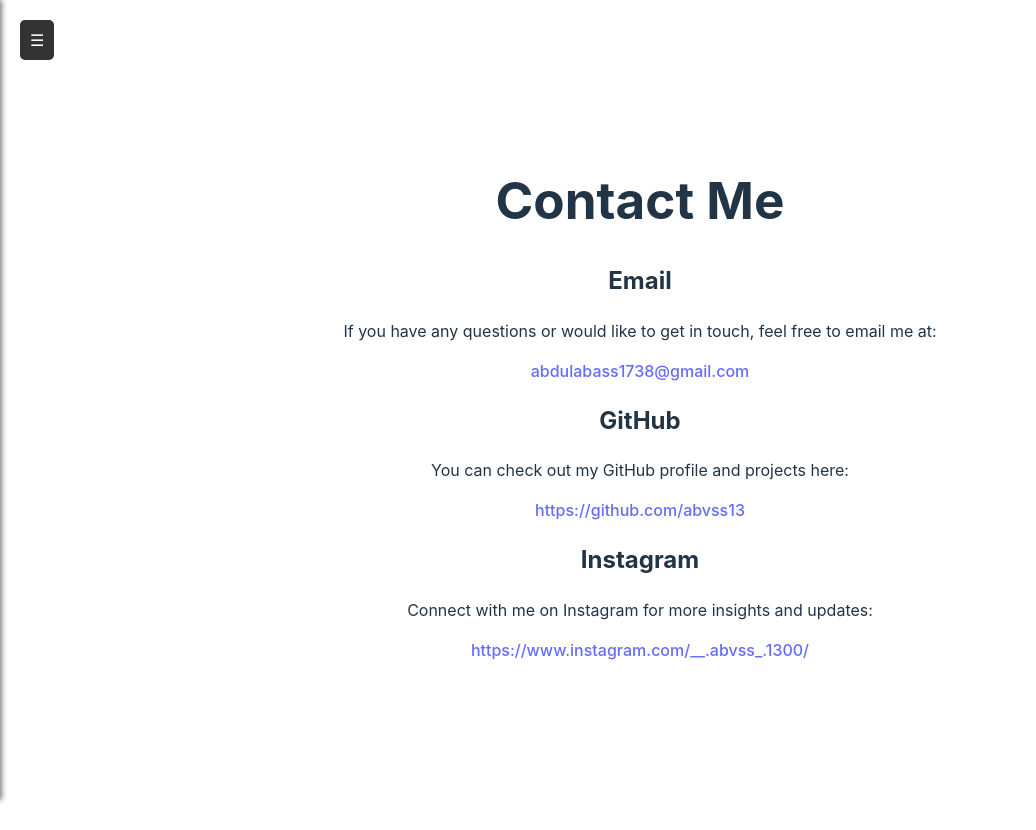
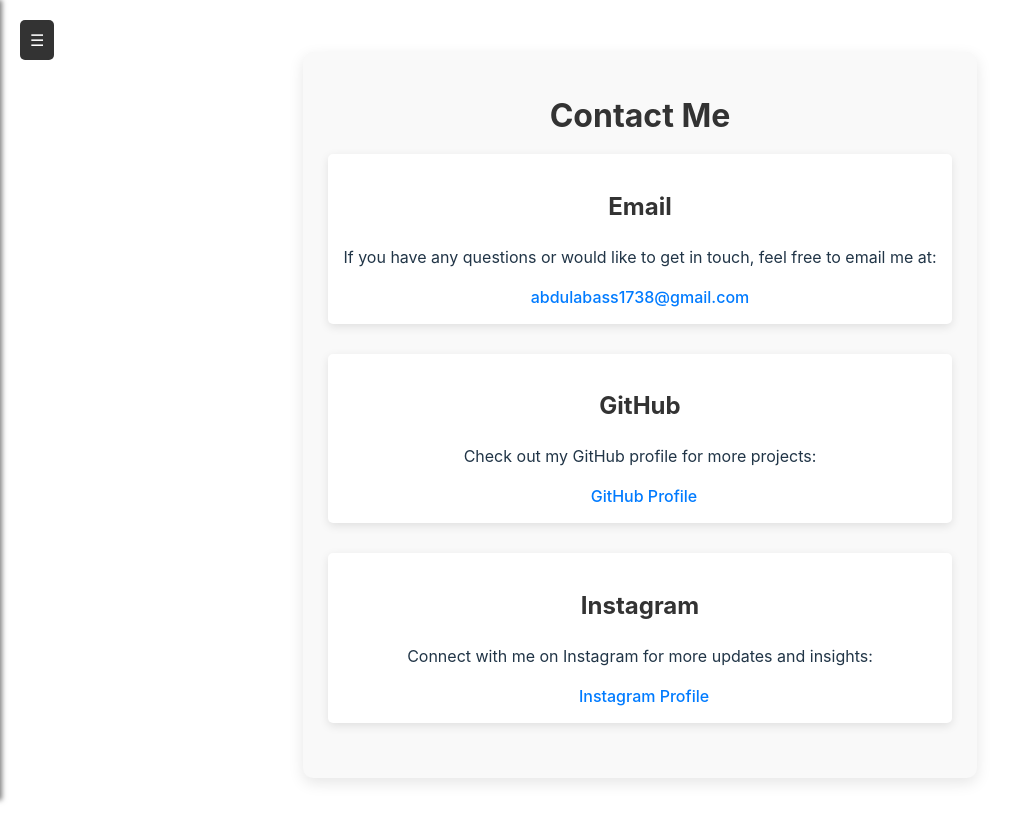
Before and after one commit to abvss13/Home-page-with-side-bar-menu, a React (Vite) app in the folder Home-page-with-side-bar-menu/: page /contacts in a window 1280 px wide. Shown: the whole page, without its empty margins (0-1036 px from the left). Before the commit the page ends 800 px from the top, so only its background shows below. Built offline with nearby package versions, Linux system fonts and the light colour scheme.

Commit message:
side bar menu completed

```diff
--- a/Home-page-with-side-bar-menu/src/components/About.jsx
+++ b/Home-page-with-side-bar-menu/src/components/About.jsx
@@ -1,4 +1,5 @@
 import React from 'react';
+import '../styles/About.css'
 
 function About() {
   return (
--- a/Home-page-with-side-bar-menu/src/components/Contacts.jsx
+++ b/Home-page-with-side-bar-menu/src/components/Contacts.jsx
@@ -1,4 +1,5 @@
 import React from 'react';
+import '../styles/Contacts.css';
 
 function Contacts() {
   return (
@@ -6,27 +7,29 @@
       <h1>Contact Me</h1>
 
       {/* Email Contact */}
-      <section className="email-contact">
+      <section className="contact-section email-contact">
         <h2>Email</h2>
         <p>If you have any questions or would like to get in touch, feel free to email me at:</p>
-        <a href="mailto:abdulabass1738@gmail.com">abdulabass1738@gmail.com</a>
+        <a href="mailto:abdulabass1738@gmail.com" className="contact-link">
+          abdulabass1738@gmail.com
+        </a>
       </section>
 
       {/* GitHub Contact */}
-      <section className="github-contact">
+      <section className="contact-section github-contact">
         <h2>GitHub</h2>
-        <p>You can check out my GitHub profile and projects here:</p>
-        <a href="https://github.com/abvss13" target="_blank" rel="noopener noreferrer">
-          https://github.com/abvss13
+        <p>Check out my GitHub profile for more projects:</p>
+        <a href="https://github.com/abvss13" target="_blank" rel="noopener noreferrer" className="contact-link">
+          <i className="fab fa-github"></i> GitHub Profile
         </a>
       </section>
 
       {/* Instagram Contact */}
-      <section className="instagram-contact">
+      <section className="contact-section instagram-contact">
         <h2>Instagram</h2>
-        <p>Connect with me on Instagram for more insights and updates:</p>
-        <a href="https://www.instagram.com/__.abvss_.1300/" target="_blank" rel="noopener noreferrer">
-          https://www.instagram.com/__.abvss_.1300/
+        <p>Connect with me on Instagram for more updates and insights:</p>
+        <a href="https://www.instagram.com/__.abvss_.1300/" target="_blank" rel="noopener noreferrer" className="contact-link">
+          <i className="fab fa-instagram"></i> Instagram Profile
         </a>
       </section>
     </div>
--- a/Home-page-with-side-bar-menu/src/components/Home.jsx
+++ b/Home-page-with-side-bar-menu/src/components/Home.jsx
@@ -1,4 +1,5 @@
 import React from 'react';
+import '../styles/Home.css'
 
 function Home() {
   return (
--- a/Home-page-with-side-bar-menu/src/styles/About.css
+++ b/Home-page-with-side-bar-menu/src/styles/About.css
@@ -0,0 +1,126 @@
+/* General Styles */
+.about {
+    max-width: 800px;
+    margin: auto;
+    padding: 20px;
+    border-radius: 10px;
+    background-color: #f3f3f3;
+    /* Light gray background for contrast */
+    box-shadow: 0 5px 15px rgba(0, 0, 0, 0.1);
+    /* Subtle shadow for depth */
+    transition: all 0.3s ease-in-out;
+}
+
+/* Headings */
+.about h1,
+.about h2 {
+    color: #333;
+    /* Darker color for contrast */
+    margin-bottom: 15px;
+    /* Spacing between headings and content */
+    text-align: center;
+    /* Centered headings */
+}
+
+.about h1 {
+    font-size: 2rem;
+    /* Larger heading */
+    font-weight: 600;
+    /* Slightly bold */
+}
+
+.about h2 {
+    font-size: 1.5rem;
+    /* Subheading size */
+    font-weight: 500;
+    /* Medium weight */
+}
+
+/* Section Styling */
+.about section {
+    margin-bottom: 20px;
+    /* Spacing between sections */
+    padding: 15px;
+    /* Padding within sections */
+    border-radius: 5px;
+    /* Rounded corners */
+    background-color: #fff;
+    /* White background for sections */
+    box-shadow: 0 3px 10px rgba(0, 0, 0, 0.1);
+    /* Subtle shadow */
+    transition: all 0.3s ease-in-out;
+}
+
+.about section p {
+    color: #555;
+    /* Dark grey text color for easy readability */
+    line-height: 1.6;
+    /* Improved line height for readability */
+}
+
+/* Hover Effect */
+.about section:hover {
+    transform: translateY(-5px);
+    /* Subtle upward movement */
+    box-shadow: 0 8px 20px rgba(0, 0, 0, 0.1);
+    /* Stronger shadow on hover */
+}
+
+/* Responsive Styling */
+@media (max-width: 768px) {
+    .about {
+        padding: 15px;
+        /* Less padding on smaller screens */
+    }
+
+    .about section {
+        padding: 10px;
+        /* Less padding in sections on smaller screens */
+    }
+}
+
+@media (max-width: 480px) {
+
+    /* Adjustments for phones */
+    .about {
+        padding: 10px;
+    }
+
+    .about h1 {
+        font-size: 1.5rem;
+        /* Smaller heading size for smaller screens */
+    }
+
+    .about h2 {
+        font-size: 1.25rem;
+        /* Smaller subheading size for smaller screens */
+    }
+
+    .about section {
+        padding: 8px;
+        /* Smaller padding in sections */
+    }
+}
+
+@media (max-width: 360px) {
+
+    /* Adjustments for smaller phones and smartwatches */
+    .about {
+        padding: 5px;
+    }
+
+    .about h1 {
+        font-size: 1.25rem;
+        /* Smaller heading size */
+    }
+
+    .about h2 {
+        font-size: 1rem;
+        /* Smaller subheading size */
+    }
+
+    .about section {
+        padding: 5px;
+        /* Smaller padding in sections */
+    }
+}
--- a/Home-page-with-side-bar-menu/src/styles/Contacts.css
+++ b/Home-page-with-side-bar-menu/src/styles/Contacts.css
@@ -0,0 +1,171 @@
+/* General Styles */
+.contacts {
+    max-width: 800px;
+    margin: auto;
+    padding: 20px;
+    border-radius: 10px;
+    background-color: #f9f9f9;
+    /* Light background for contrast */
+    box-shadow: 0 5px 15px rgba(0, 0, 0, 0.1);
+    /* Subtle shadow for depth */
+    transition: all 0.3s ease-in-out;
+}
+
+/* Contact Headings */
+.contacts h1,
+.contacts h2 {
+    color: #333;
+    /* Darker color for contrast */
+    margin-bottom: 20px;
+    /* Spacing between heading and sections */
+    text-align: center;
+    /* Centered headings */
+}
+
+.contacts h1 {
+    font-size: 2rem;
+    /* Larger heading */
+}
+
+.contacts h2 {
+    font-size: 1.5rem;
+    /* Subheading size */
+}
+
+/* Contact Sections */
+.contact-section {
+    margin-bottom: 30px;
+    /* Spacing between sections */
+    padding: 15px;
+    /* Padding within sections */
+    border-radius: 5px;
+    /* Rounded corners */
+    background-color: #fff;
+    /* White background for sections */
+    box-shadow: 0 3px 10px rgba(0, 0, 0, 0.1);
+    /* Subtle shadow */
+    transition: all 0.3s ease-in-out;
+}
+
+/* Contact Links */
+.contact-link {
+    color: #007bff;
+    /* Blue link color */
+    text-decoration: none;
+    /* Remove underline */
+    display: flex;
+    /* Align icon and text */
+    align-items: center;
+    justify-content: center;
+    /* Center align the content */
+}
+
+.contact-link:hover {
+    color: #0056b3;
+    /* Darker blue on hover */
+    text-decoration: underline;
+    /* Add underline on hover */
+}
+
+/* Icons */
+.contact-link i {
+    margin-right: 8px;
+    /* Space between icon and text */
+    font-size: 1.5rem;
+    /* Icon size */
+}
+
+/* Hover Effect */
+.contact-section:hover {
+    transform: translateY(-5px);
+    /* Subtle upward movement */
+    box-shadow: 0 8px 20px rgba(0, 0, 0, 0.1);
+    /* Stronger shadow on hover */
+}
+
+/* Responsive Styling */
+@media (max-width: 1200px) {
+    .contacts {
+        padding: 15px;
+    }
+
+    .contact-section {
+        padding: 10px;
+    }
+}
+
+@media (max-width: 768px) {
+
+    /* Adjustments for tablets */
+    .contacts {
+        padding: 10px;
+    }
+
+    .contact-section {
+        padding: 8px;
+        margin-bottom: 20px;
+    }
+
+    .contact-link i {
+        margin-right: 6px;
+        /* Reduce space between icon and text */
+        font-size: 1.25rem;
+        /* Smaller icon size */
+    }
+}
+
+@media (max-width: 480px) {
+
+    /* Adjustments for phones */
+    .contacts {
+        padding: 5px;
+    }
+
+    .contact-section {
+        padding: 5px;
+    }
+
+    .contact-link {
+        font-size: 0.9rem;
+        /* Smaller font size */
+    }
+
+    .contact-link i {
+        margin-right: 4px;
+        /* Reduce space between icon and text */
+        font-size: 1rem;
+        /* Smaller icon size */
+    }
+}
+
+@media (max-width: 360px) {
+
+    /* Adjustments for smaller phones and smartwatches */
+    .contacts {
+        padding: 2px;
+    }
+
+    .contact-section {
+        padding: 3px;
+    }
+
+    .contact-link {
+        font-size: 0.8rem;
+        /* Smaller font size */
+    }
+
+    .contact-link i {
+        margin-right: 2px;
+        /* Reduce space between icon and text */
+        font-size: 0.8rem;
+        /* Smaller icon size */
+    }
+}
+
+/* Style adjustments for TVs and larger screens */
+@media (min-width: 1200px) {
+    .contacts {
+        padding: 25px;
+        /* More generous padding */
+    }
+}
--- a/Home-page-with-side-bar-menu/src/styles/Home.css
+++ b/Home-page-with-side-bar-menu/src/styles/Home.css
@@ -0,0 +1,156 @@
+/* General Styles */
+.home {
+    max-width: 800px;
+    margin: auto;
+    padding: 20px;
+    border-radius: 10px;
+    background-color: #f7f7f7;
+    /* Light background for contrast */
+    box-shadow: 0 5px 15px rgba(0, 0, 0, 0.1);
+    /* Subtle shadow for depth */
+    transition: all 0.3s ease-in-out;
+}
+
+/* Headings */
+.home h1,
+.home h2 {
+    color: #333;
+    /* Darker color for contrast */
+    margin-bottom: 15px;
+    /* Spacing between headings and content */
+    text-align: center;
+    /* Centered headings */
+}
+
+.home h1 {
+    font-size: 2.5rem;
+    /* Larger font size for hero heading */
+    font-weight: 700;
+    /* Bold font weight for emphasis */
+}
+
+.home h2 {
+    font-size: 1.5rem;
+    /* Subheading size */
+    font-weight: 600;
+    /* Semi-bold weight */
+}
+
+/* Section Styling */
+.home section {
+    margin-bottom: 25px;
+    /* Spacing between sections */
+    padding: 20px;
+    /* Padding within sections */
+    border-radius: 8px;
+    /* Rounded corners */
+    background-color: #fff;
+    /* White background for sections */
+    box-shadow: 0 3px 10px rgba(0, 0, 0, 0.1);
+    /* Subtle shadow */
+    transition: all 0.3s ease-in-out;
+}
+
+.home section p {
+    color: #555;
+    /* Dark grey text color for easy readability */
+    line-height: 1.6;
+    /* Improved line height for readability */
+}
+
+/* Button Styles */
+.cta-button {
+    display: block;
+    margin: 20px auto;
+    /* Center button with margin */
+    padding: 10px 20px;
+    /* Padding for comfortable click area */
+    border: none;
+    /* Remove default border */
+    border-radius: 5px;
+    /* Rounded corners */
+    background-color: #007bff;
+    /* Blue background */
+    color: #fff;
+    /* White text color */
+    font-weight: 600;
+    /* Bold font weight */
+    cursor: pointer;
+    /* Cursor change on hover */
+    transition: background-color 0.3s ease-in-out;
+}
+
+.cta-button:hover {
+    background-color: #0056b3;
+    /* Darker blue on hover */
+}
+
+/* Hero Section */
+.hero {
+    text-align: center;
+    /* Center text in hero section */
+    padding: 30px;
+    /* Extra padding for emphasis */
+    background-color: #e7f5ff;
+    /* Light blue background for emphasis */
+    border-radius: 8px;
+    /* Rounded corners */
+}
+
+.hero p {
+    font-size: 1.2rem;
+    /* Slightly larger font size */
+    font-weight: 500;
+    /* Semi-bold font weight */
+    margin-bottom: 0;
+    /* Remove bottom margin */
+}
+
+/* Hover Effect */
+.home section:hover {
+    transform: translateY(-5px);
+    /* Subtle upward movement */
+    box-shadow: 0 8px 20px rgba(0, 0, 0, 0.1);
+    /* Stronger shadow on hover */
+}
+
+/* Responsive Styling */
+@media (max-width: 768px) {
+    .home {
+        padding: 15px;
+    }
+
+    .home section {
+        padding: 15px;
+    }
+
+    .cta-button {
+        padding: 8px 16px;
+        /* Adjust button padding */
+    }
+}
+
+@media (max-width: 480px) {
+
+    /* Adjustments for phones */
+    .home {
+        padding: 10px;
+    }
+
+    .home h1 {
+        font-size: 2rem;
+        /* Smaller hero heading */
+    }
+
+    .home h2 {
+        font-size: 1.25rem;
+        /* Smaller subheading */
+    }
+
+    .cta-button {
+        padding: 8px 12px;
+        /* Adjust button padding */
+        font-size: 0.9rem;
+        /* Smaller font size */
+    }
+}
```
